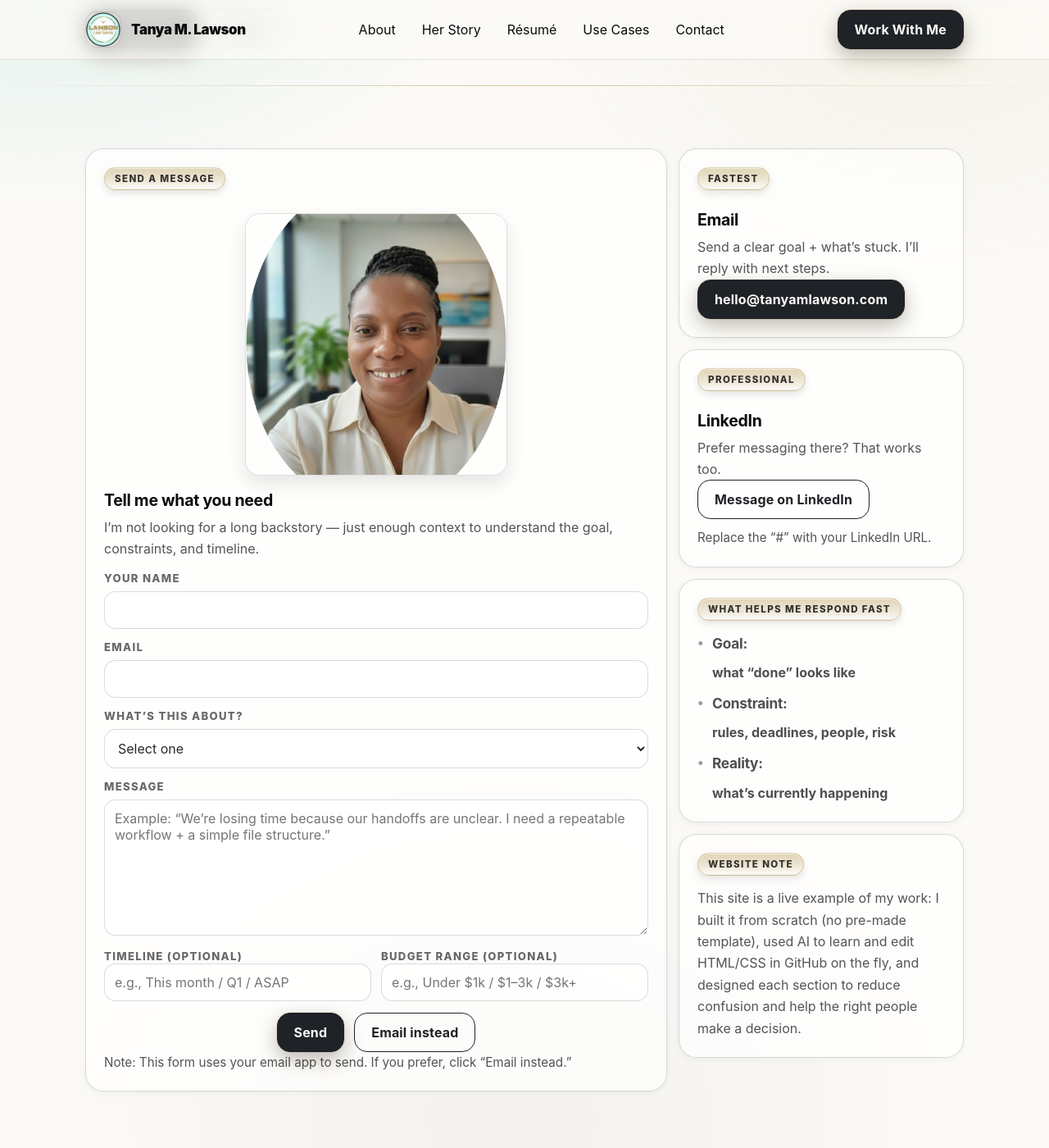
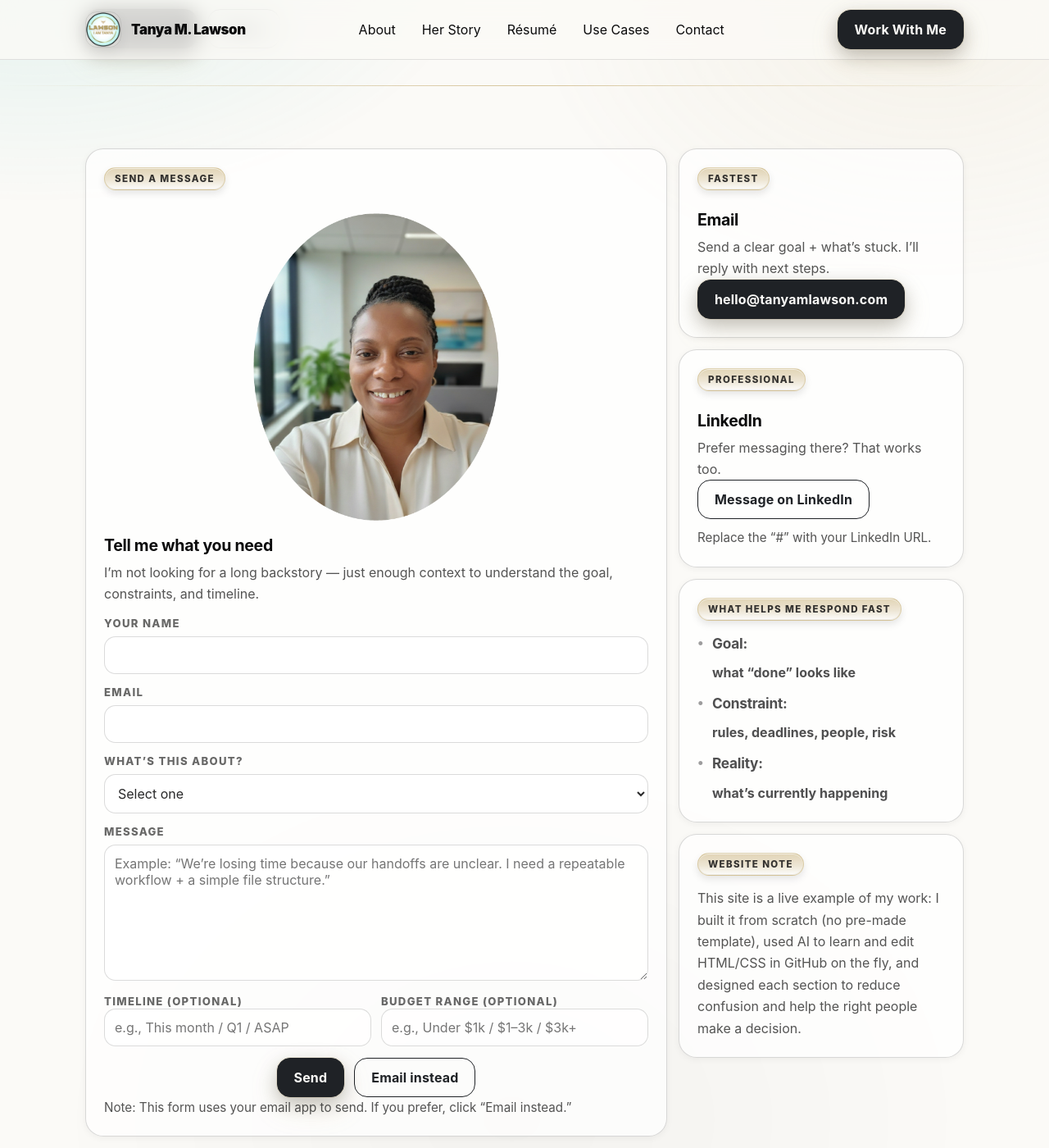
Before and after one commit to TanyaWBM1/TanyaLawson, a Jekyll site: the page built from contact/index.html, in a window 1280 px wide and 1400 px high, scrolled down 358 px. Shown: the whole window at 82% size. Built offline with Jekyll 4.4.1, drawn with Linux system fonts in a browser that asks for light colours.

Commit message:
Update styles.css

```diff
--- a/assets/css/styles.css
+++ b/assets/css/styles.css
@@ -1239,16 +1239,8 @@ body.page-contact .nav a[href="/contact/"]::after{
 }
 
 .contact-image{
-  width: 100%;
-  max-width: 320px;      /* keeps it elegant, not overpowering */
-  aspect-ratio: 1 / 1;   /* square image */
-  object-fit: cover;
-  border-radius: 18px;
-
-  border: 1px solid rgba(0,0,0,.12);
-  box-shadow:
-    0 10px 24px rgba(0,0,0,.10),
-    inset 0 1px 0 rgba(255,255,255,.55);
+  max-width: 300px;
+  aspect-ratio: 4 / 5;
 }
 
 /* Form */
```
